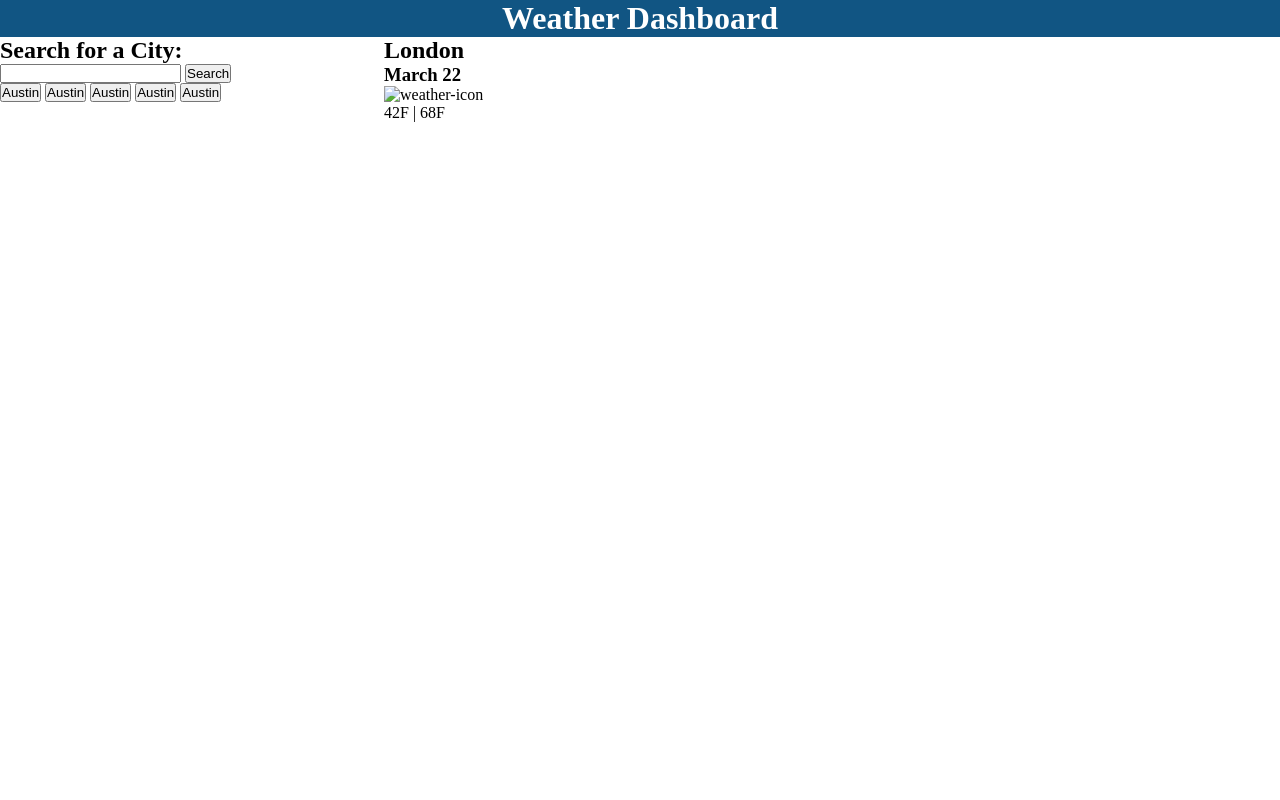
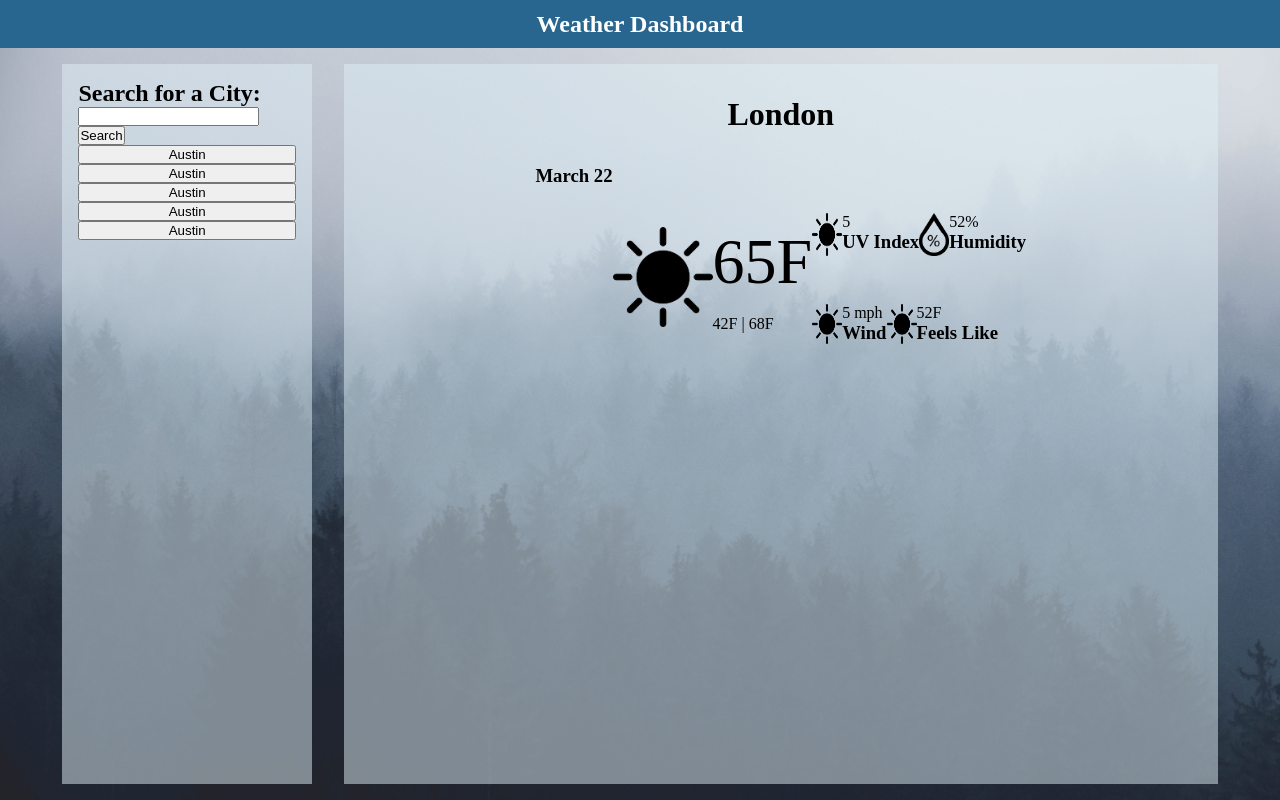
Before and after one commit to nvsco-10/weather-dashboard, a plain HTML site: page index.html in a window 1280 px wide. Drawn offline with Linux system fonts and the light colour scheme.

Commit message:
added basic html structure and styling

```diff
--- a/css/style.css
+++ b/css/style.css
@@ -4,24 +4,82 @@
     box-sizing: border-box;
 }
 
-body {
-    min-height: 100vh;
+header {
+    display: flex;
+    justify-content: center;
+    align-items: center;
+    background-color: rgba(17, 85, 131,0.9);
+    color: white;
+    text-align: center;
+    height: 3rem;
 }
 
-header {
-    background-color: rgb(17, 85, 131);
-    color: white;
-    text-align: center;
+header h1 {
+    font-size: 1.5rem;
 }
 
 main {
     display: flex;
+    justify-content: center;
+    min-height: calc(100vh - 3rem);
+    padding: 1rem;
+    background-image: url("../img/bg1.jpg");
+    background-size: cover;
+    background-position: center;
+}
+
+/* Photo by Paul Gilmore on Unsplash */
+
+section {
+    padding: 1rem;
+    background-color: rgba(224, 240, 247, 0.5);
 }
 
 section.search-container {
-    flex-basis: 30%;
+    flex-basis: 20%;
+    margin-right: 2rem;
 }
 
 section.data-container {
     flex-basis: 70%;
 }
+
+
+/* -------------- Search section --------------- */
+
+div.saved-cities {
+    display: flex;
+    flex-direction: column;
+}
+
+button.saved {
+    display: block
+}
+
+/* -------------- Weather data section --------------- */
+
+.data-container {
+    display: flex;
+    flex-direction: column;
+    align-items: center;
+}
+
+.data-row {
+    display: flex;
+    flex-direction: row;
+    margin: 1rem 0;
+}
+
+
+.city-name {
+    font-size: 2rem;
+}
+
+.data-main {
+    display: flex;
+    align-items: center;
+}
+
+.temp {
+    font-size: 4rem;
+}
--- a/index.html
+++ b/index.html
@@ -34,22 +34,53 @@
             </div>
             <div class="data-row">
                 <h3 class="date">March 22</h3>
-                <div class="data-row">
-                    <div class="data-col">
+                <div class="data-row main-row">
+                    <div class="data-main">
                         <div class="data-col">
-                            <img src="" alt="weather-icon">
+                            <img src="img/sunny.png" alt="weather-icon" width="100px">
                         </div>
                         <div class="data-col">
                             <div class="data-row">
-                                <span class="temp"></span>
+                                <span class="temp">65F</span>
                             </div>
                             <div class="data-row">
                                 <p><span class="low">42F</span> | <span class="high">68F</span></p>
                             </div>
                         </div>
                     </div>
-                    <div class="data-col">
-
+                    <div class="data-sub">
+                        <div class="data-row">
+                            <div class="data-row">
+                                <img src="img/sunny.png" alt="weather-icon" width="30px">
+                                <div class="box">
+                                    <span class="uv-index">5</span>
+                                    <h3>UV Index</h3>
+                                </div>
+                            </div>
+                            <div class="data-row">
+                                <img src="img/humidity-icon.png" alt="weather-icon" width="30px">
+                                <div class="box">
+                                    <span class="humidity">52%</span>
+                                    <h3>Humidity</h3>
+                                </div>
+                            </div>
+                        </div>
+                        <div class="data-row">
+                            <div class="data-row">
+                                <img src="img/sunny.png" alt="weather-icon" width="30px">
+                                <div class="box">
+                                    <span class="wind">5 mph</span>
+                                    <h3>Wind</h3>
+                                </div>
+                            </div>
+                            <div class="data-row">
+                                <img src="img/sunny.png" alt="weather-icon" width="30px">
+                                <div class="box">
+                                    <span class="wind">52F</span>
+                                    <h3>Feels Like</h3>
+                                </div>
+                            </div>
+                        </div>
                     </div>
                 </div>
 
```
Also changed, not shown: img/bg1.jpg (added), img/humidity-icon.png (added), img/sunny.png (added).
